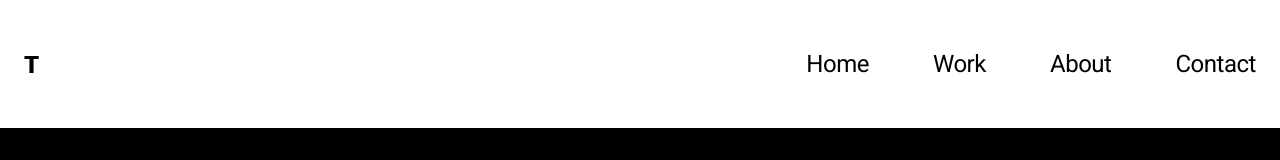
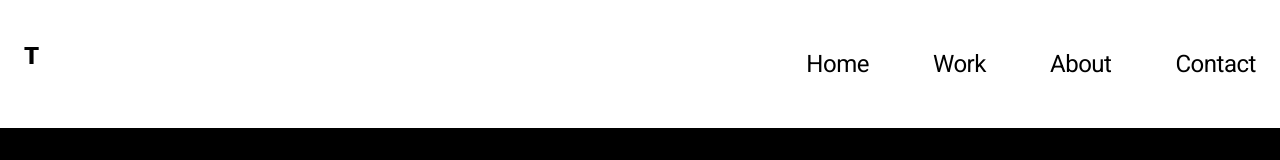
Before and after one commit to jadsonsantos/thalita-torres, a Next.js app: page /layout in a window 1280 px wide. Shown: the top 160 px of the page. Built offline with nearby package versions, Linux system fonts and the light colour scheme.

Commit message:
adds link to logo

```diff
--- a/components/Header/index.js
+++ b/components/Header/index.js
@@ -5,6 +5,7 @@ import styles from '../../styles/Header.module.scss'
 import useHeader from './useHeader'
 import classNames from 'classnames'
 import MenuButton from '../MenuButton'
+import Link from 'next/link'
 
 const Header = () => {
   const { isActive, setActive, handleClick } = useHeader()
@@ -16,7 +17,13 @@ const Header = () => {
       })}
     >
       <div className={`container ${styles.header__container}`}>
-        <Image src={logo} alt="logo" className={styles.header__logo} />
+        <Link href="/">
+          <Image
+            src={logo}
+            alt="Logo do site da Thalita Torres"
+            className={styles.header__logo}
+          />
+        </Link>
         <MenuButton />
         <NavBar />
       </div>
```
